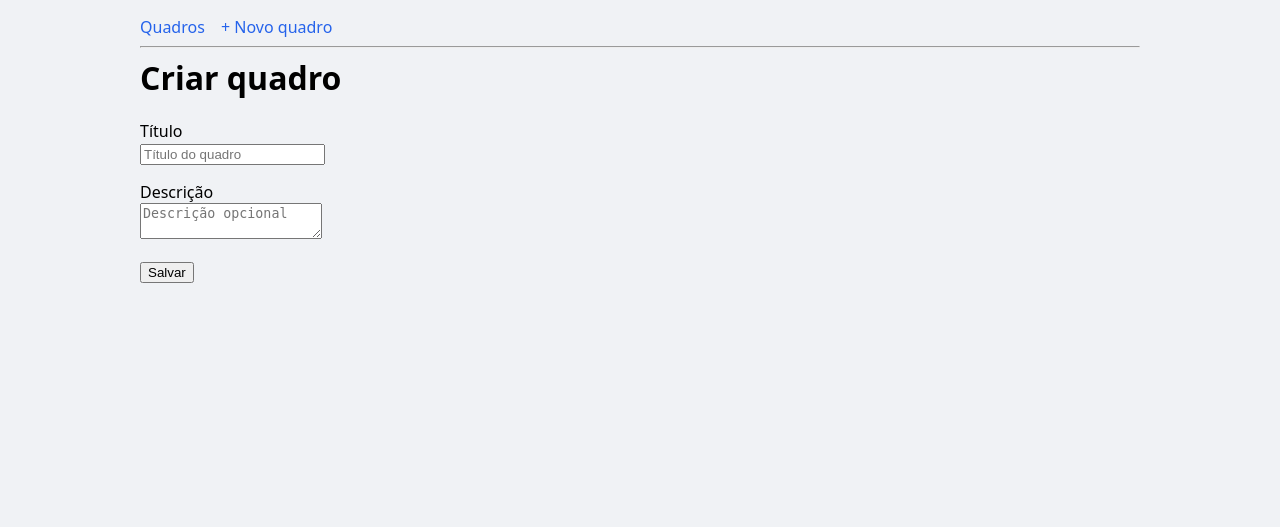
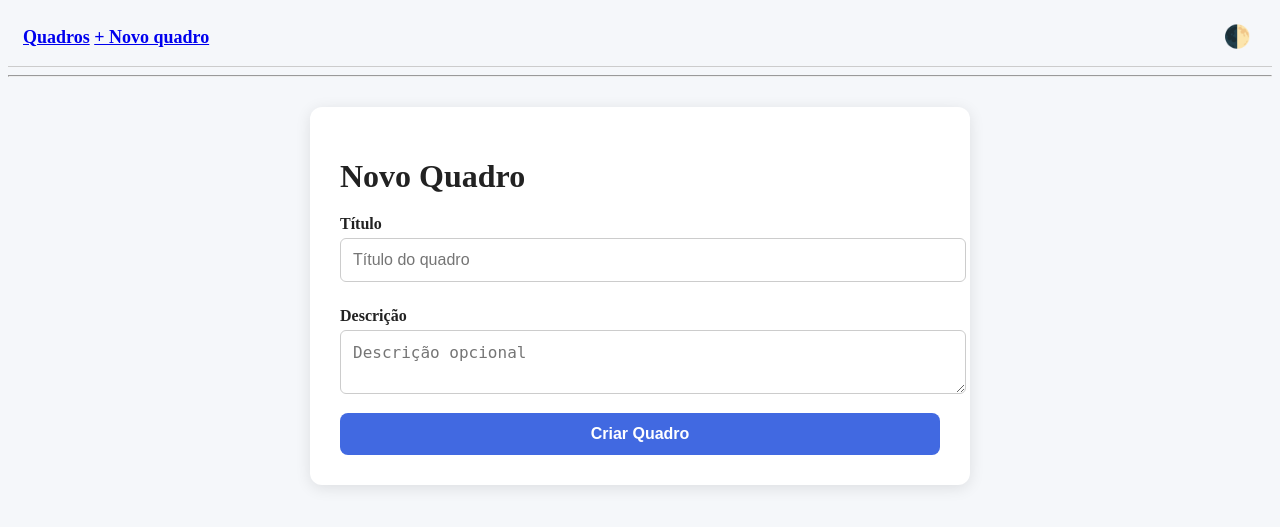
Before and after one commit to leovieirad/Projeto-Kanban, a Django app: template boards/templates/boards/board_form.html in a window 1280 px wide. Shown: the top 527 px of the page. Run offline with Django 3.2, Linux system fonts and the light colour scheme; the template is opened without the code that fills it, so the values that code supplies are empty.

Commit message:
Editando a interface principal e dos novos quadros

```diff
--- a/boards/static/boards/styles.css
+++ b/boards/static/boards/styles.css
@@ -1,94 +1,166 @@
-/* layout base */
-body {
-  font-family: system-ui, Arial, sans-serif;
-  margin: 0;
-  padding: 16px;
-  background: #f0f2f5;
-}
-.container {
-  max-width: 1000px;
-  margin: auto;
-}
-nav a {
-  margin-right: 12px;
-  text-decoration: none;
-  color: #2563eb;
+.page-title {
+    font-size: 28px;
+    margin-bottom: 20px;
+    font-weight: bold;
 }
 
-/* utilitários */
-.flex {
-  display: flex;
-  gap: 16px;
-  align-items: flex-start;
-  flex-wrap: wrap;
-}
-.column {
-  background: #ffffff;
-  padding: 12px;
-  border-radius: 8px;
-  box-shadow: 0 2px 6px rgba(0, 0, 0, 0.08);
-  width: 30%;
-  box-sizing: border-box;
-}
-.card {
-  background: #f9f9fb;
-  padding: 8px;
-  margin-bottom: 8px;
-  border-radius: 6px;
-  border: 1px solid #e2e8f0;
-}
-.card.done {
-  opacity: 0.6;
-  text-decoration: line-through;
-}
-h1,
-h2,
-h3 {
-  margin-top: 0;
-}
-form {
-  margin-top: 8px;
-}
-.small {
-  font-size: 0.9rem;
-  color: #555;
-}
-.btn {
-  padding: 6px 12px;
-  border: none;
-  border-radius: 5px;
-  cursor: pointer;
-  background: #2563eb;
-  color: white;
-}
-.input {
-  width: 100%;
-  padding: 6px;
-  margin-bottom: 4px;
-  border: 1px solid #cbd5e1;
-  border-radius: 4px;
-  box-sizing: border-box;
+.header {
+    display: flex;
+    justify-content: space-between;
+    align-items: center;
+    margin-bottom: 30px;
 }
 
-/* edição inline do quadro */
-.board-edit-form {
-  margin-bottom: 16px;
+.boards-grid {
+    display: grid;
+    gap: 20px;
+    grid-template-columns: repeat(auto-fit, minmax(240px, 1fr));
+}
+
+.board-card {
+    background: #fff;
+    border: 1px solid #ddd;
+    padding: 18px 20px;
+    border-radius: 10px;
+    box-shadow: 0 2px 4px rgba(0,0,0,0.05);
+    transition: .2s;
+}
+
+.board-card:hover {
+    transform: translateY(-4px);
+    box-shadow: 0 4px 10px rgba(0,0,0,0.08);
+}
+
+.btn-primary {
+    background: #4c6ef5;
+    color: white;
+    padding: 10px 16px;
+    border-radius: 8px;
+    text-decoration: none;
+    font-weight: 600;
+}
+
+.btn-secondary {
+    display: inline-block;
+    margin-top: 10px;
+    padding: 8px 14px;
+    background: #e9ecef;
+    border-radius: 6px;
+    text-decoration: none;
+}
+
+.empty-text {
+    font-size: 18px;
+    color: #777;
+}
+
+/* Modo CLARO */
+body.light-mode {
+  background: #f5f7fa;
+  color: #222;
+}
+
+/* Modo ESCURO */
+body.dark-mode {
+  background: #1b1d21;
+  color: #eee;
+}
+
+/* Inputs — dark mode */
+body.dark-mode input,
+body.dark-mode textarea {
+  background: #2b2d31;
+  color: #fff;
+  border: 1px solid #555;
+}
+
+/* Cabeçalho */
+.top-nav {
   display: flex;
-  gap: 12px;
-  align-items: flex-start;
-  flex-wrap: wrap;
+  gap: 25px;
+  align-items: center;
+  padding: 18px;
+  font-size: 18px;
+  font-weight: 600;
+  border-bottom: 1px solid #ddd;
 }
-.board-edit-form .title-input {
-  flex: 1;
-  font-size: 1.5rem;
-  font-weight: 600;
+
+body.dark-mode .top-nav {
+  border-bottom: 1px solid #444;
+  background: #232529;
 }
-.board-edit-form .description-input {
-  flex: 2;
-  height: 60px;
-  resize: vertical;
+
+#theme-toggle {
+  margin-left: auto;
+  cursor: pointer;
+  background: transparent;
+  border: none;
+  font-size: 22px;
 }
-.done {
-    text-decoration: line-through;
-    opacity: 0.6;
+
+.top-nav {
+    display: flex;
+    gap: 20px;
+    align-items: center;
+    padding: 15px;
+    border-bottom: 1px solid #ccc;
 }
+
+.dark-mode .top-nav {
+    border-bottom: 1px solid #444;
+}
+
+.form-container {
+  max-width: 600px;
+  margin: 30px auto;
+  padding: 30px;
+  background: #fff;
+  border-radius: 12px;
+  box-shadow: 0 3px 15px rgba(0,0,0,0.1);
+}
+
+body.dark-mode .form-container {
+  background: #2b2d31;
+}
+
+.form-container h1 {
+  margin-bottom: 20px;
+}
+
+label {
+  font-weight: bold;
+  margin: 10px 0 5px;
+  display: block;
+}
+
+.input, .textarea {
+  width: 100%;
+  padding: 12px;
+  border-radius: 6px;
+  border: 1px solid #ccc;
+  margin-bottom: 15px;
+  font-size: 16px;
+}
+
+body.dark-mode .input,
+body.dark-mode .textarea {
+  background: #3a3b3f;
+  border: 1px solid #666;
+  color: #fff;
+}
+
+.btn-primary {
+  width: 100%;
+  background: #4169e1;
+  padding: 12px;
+  border: none;
+  border-radius: 8px;
+  color: #fff;
+  font-size: 16px;
+  cursor: pointer;
+  transition: 0.2s;
+}
+
+.btn-primary:hover {
+  background: #3158d1;
+}
--- a/boards/templates/boards/base.html
+++ b/boards/templates/boards/base.html
@@ -1,20 +1,35 @@
 <!DOCTYPE html>
 <html lang="pt-BR">
-  <head>
+<head>
   {% load static %}
-  <link rel="stylesheet" href="{% static 'boards/styles.css' %}" />
-    <meta charset="utf-8" />
+  <meta charset="utf-8" />
+  <meta name="viewport" content="width=device-width,initial-scale=1" />
   <title>Kanban</title>
-  <meta name="viewport" content="width=device-width,initial-scale=1" />
+  <link rel="stylesheet" href="{% static 'boards/styles.css' %}">
 </head>
-<body>
-  <div class="container">
-    <nav>
-      <a href="{% url 'boards:list' %}">Quadros</a>
-      <a href="{% url 'boards:create_board' %}">+ Novo quadro</a>
-    </nav>
-    <hr />
-    {% block content %}{% endblock %}
-  </div>
+
+<body class="light-mode">
+
+<header class="top-nav">
+  <nav>
+    <a href="{% url 'boards:list' %}">Quadros</a>
+    <a href="{% url 'boards:create_board' %}" class="new-board-link">+ Novo quadro</a>
+  </nav>
+
+  <button id="theme-toggle">🌓</button>
+</header>
+
+<hr>
+
+{% block content %}
+{% endblock %}
+
+<script>
+const toggle = document.getElementById("theme-toggle");
+toggle.addEventListener("click", () => {
+  document.body.classList.toggle("dark-mode");
+});
+</script>
+
 </body>
 </html>
--- a/boards/templates/boards/board_form.html
+++ b/boards/templates/boards/board_form.html
@@ -1,18 +1,19 @@
 {% extends "boards/base.html" %}
 
 {% block content %}
-  <h1>Criar quadro</h1>
-  <!-- Formulário simples: envia title e description -->
-  <form method="post">
-    {% csrf_token %}
-    <p>
-      <label for="id_title">Título</label><br />
-      <input id="id_title" name="title" placeholder="Título do quadro" required value="{{ form_data.title|default:'' }}">
-    </p>
-    <p>
-      <label for="id_description">Descrição</label><br />
-      <textarea id="id_description" name="description" placeholder="Descrição opcional">{{ form_data.description|default:'' }}</textarea>
-    </p>
-    <button type="submit">Salvar</button>
-  </form>
+<div class="form-container">
+    <h1>Novo Quadro</h1>
+
+    <form method="post" action="{% url 'boards:create_board' %}">
+        {% csrf_token %}
+
+        <label for="id_title">Título</label>
+        <input type="text" name="title" id="id_title" class="input" placeholder="Título do quadro" required>
+
+        <label for="id_description">Descrição</label>
+        <textarea name="description" id="id_description" class="textarea" placeholder="Descrição opcional"></textarea>
+
+        <button type="submit" class="btn-primary">Criar Quadro</button>
+    </form>
+</div>
 {% endblock %}
```
Also changed, not shown: boards/templates/boards/board_list.html (+13 -21 lines).
